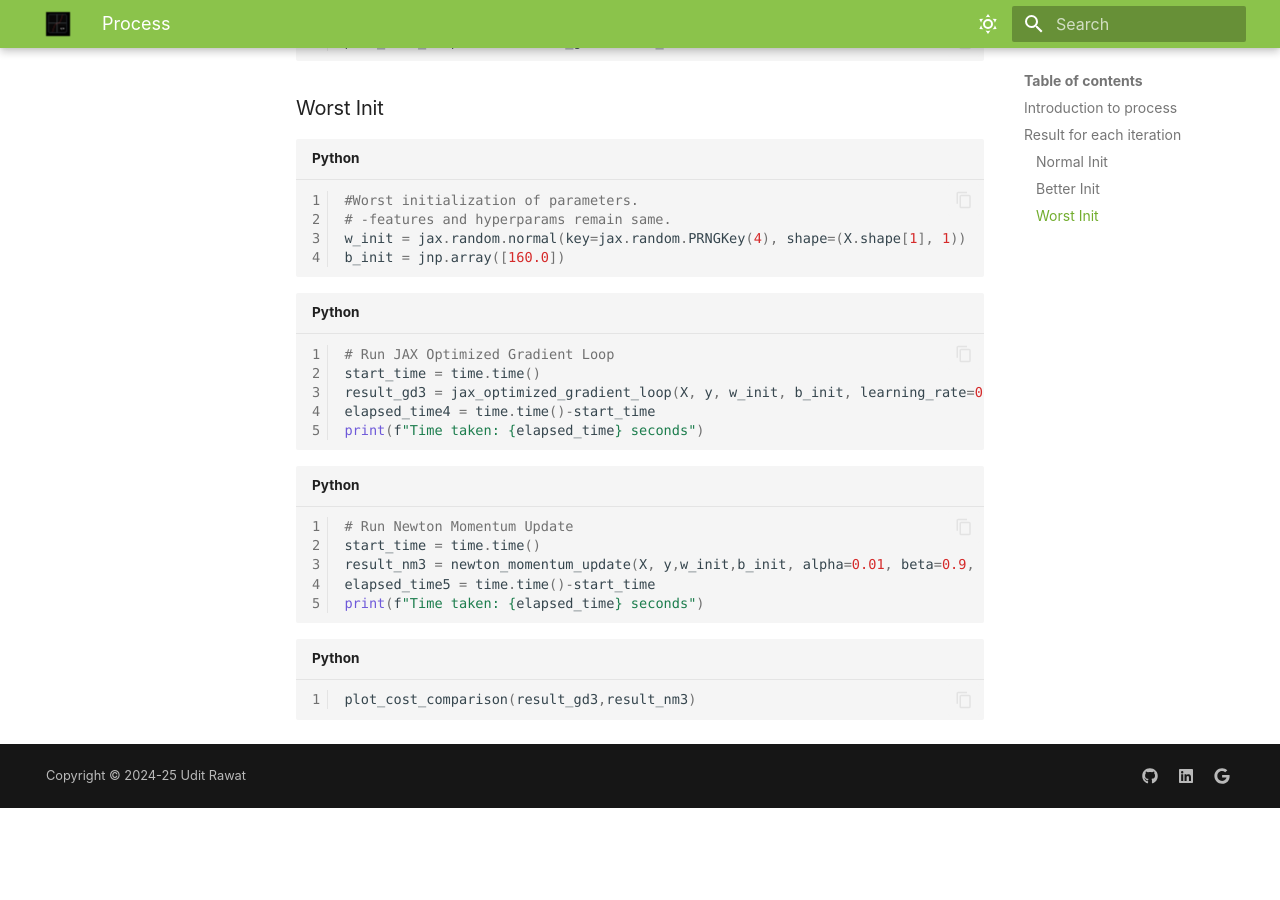
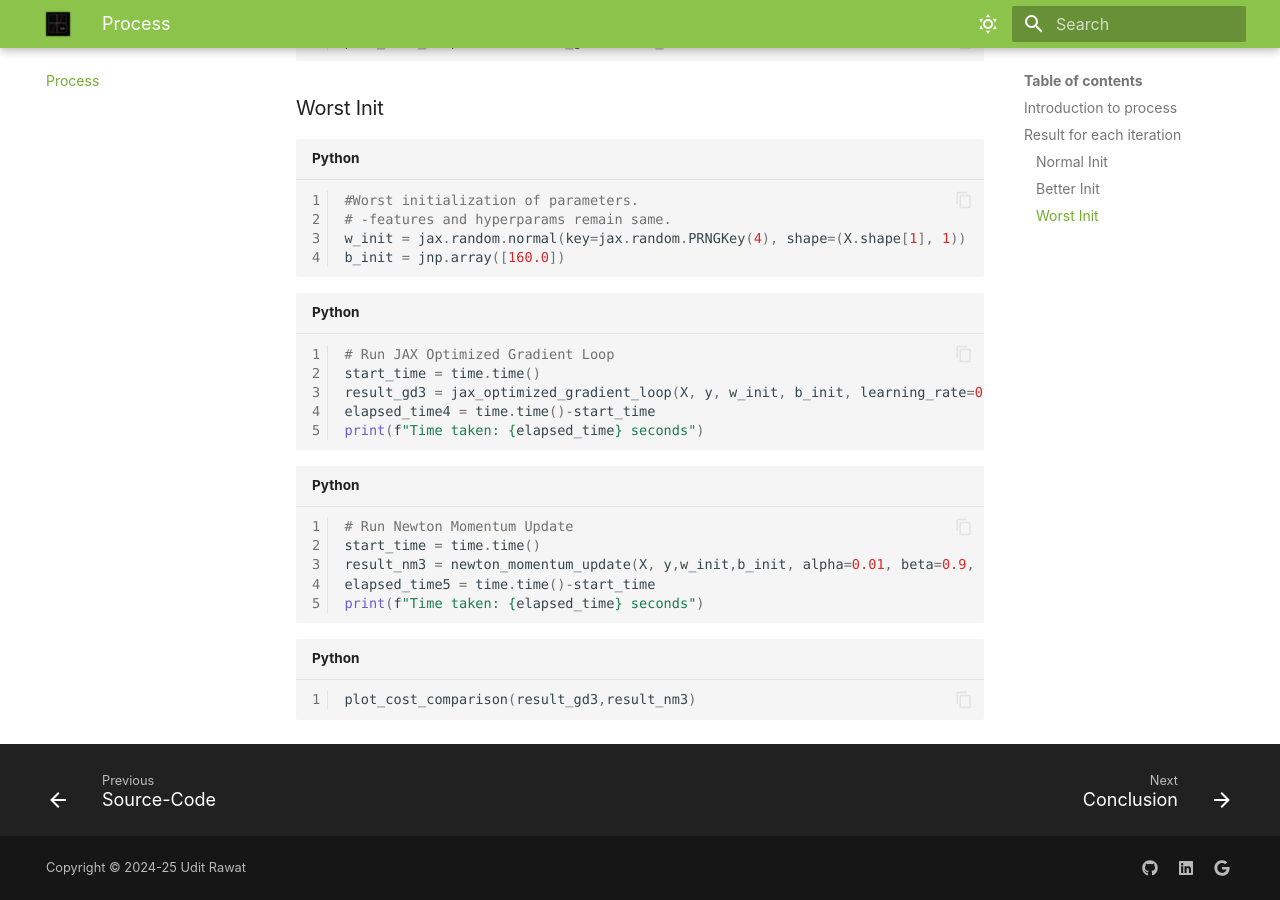
Before and after one commit to udit-rawat/Synthax, an MkDocs documentation site: the page built from docs/Process.md, in a window 1280 px wide and 900 px high, scrolled down 1943 px. Built offline with MkDocs 1.6.1 and Material for MkDocs 9.7.7, drawn with Linux system fonts in a browser that asks for light colours; some web fonts are replaced; before the commit the page ends 2751 px from its top, so only the background shows below that.

Commit message:
revert to legacy code

```diff
--- a/mkdocs.yml
+++ b/mkdocs.yml
@@ -2,11 +2,11 @@ site_name: Synthax
 site_description: A JAX experiment
 
 nav:
-  - Index: index.md
-  - Introduction: introduction.md
-  - Source-Code: sourceCode.md
-  - Process: process.md
-  - Conclusion: conclusion.md
+  - Index: Index.md
+  - Introduction: Introduction.md
+  - Source-Code: SourceCode.md
+  - Process: Process.md
+  - Conclusion: Conclusion.md
 
 theme:
   name: material
@@ -37,6 +37,11 @@ theme:
     - search
     - glightbox
 
+  nav:
+    - Introduction
+    - Source Code
+    - Process
+    - Conclusion
   features:
     - tabs
     - search
@@ -52,6 +57,7 @@ theme:
     - navigation.tracking
     - search.suggest
     - search.highlight
+    # - header.autohide
     - navigation.footer
     - content.code.copy
 
@@ -59,9 +65,9 @@ extra:
   homepage: /
   generator: false
   copy_code:
-    button_text: "Copy"
-    tooltip_text: "Copy to clipboard"
-    success_text: "Copied!"
+    button_text: "Copy" # Optional: Customize the button text
+    tooltip_text: "Copy to clipboard" # Optional: Customize the tooltip text
+    success_text: "Copied!" # Optional: Customize the success text
   social:
     - icon: fontawesome/brands/github
       link: https://github.com/udit-rawat
@@ -73,22 +79,22 @@ extra:
   styles:
     - |
       .codehilite .hll {
-        background-color: #ffeeba;
+        background-color: #ffeeba; /* Highlighted line background color */
       }
       .codehilite {
-        background: #f8f9fa;
-        border: 1px solid #d6d8db;
-        border-radius: 4px;
-        margin: 0;
-        padding: 1em;
-        position: relative;
+        background: #f8f9fa; /* Code block background color */
+        border: 1px solid #d6d8db; /* Code block border color */
+        border-radius: 4px; /* Optional: Rounded corners for code block */
+        margin: 0; /* Optional: Remove default code block margin */
+        padding: 1em; /* Optional: Add padding to code block */
+        position: relative; /* Required for absolute positioning of the language label */
       }
       .codehilite .lang-label {
         position: absolute;
         top: 0.25em;
         right: 0.25em;
-        background-color: #343a40;
-        color: #ffffff;
+        background-color: #343a40; /* Language label background color */
+        color: #ffffff; /* Language label text color */
         padding: 0.2em 0.5em;
         font-size: 0.8em;
         border-radius: 4px;
```
Also changed, not shown: docs/index.md (+4 -4 lines).
